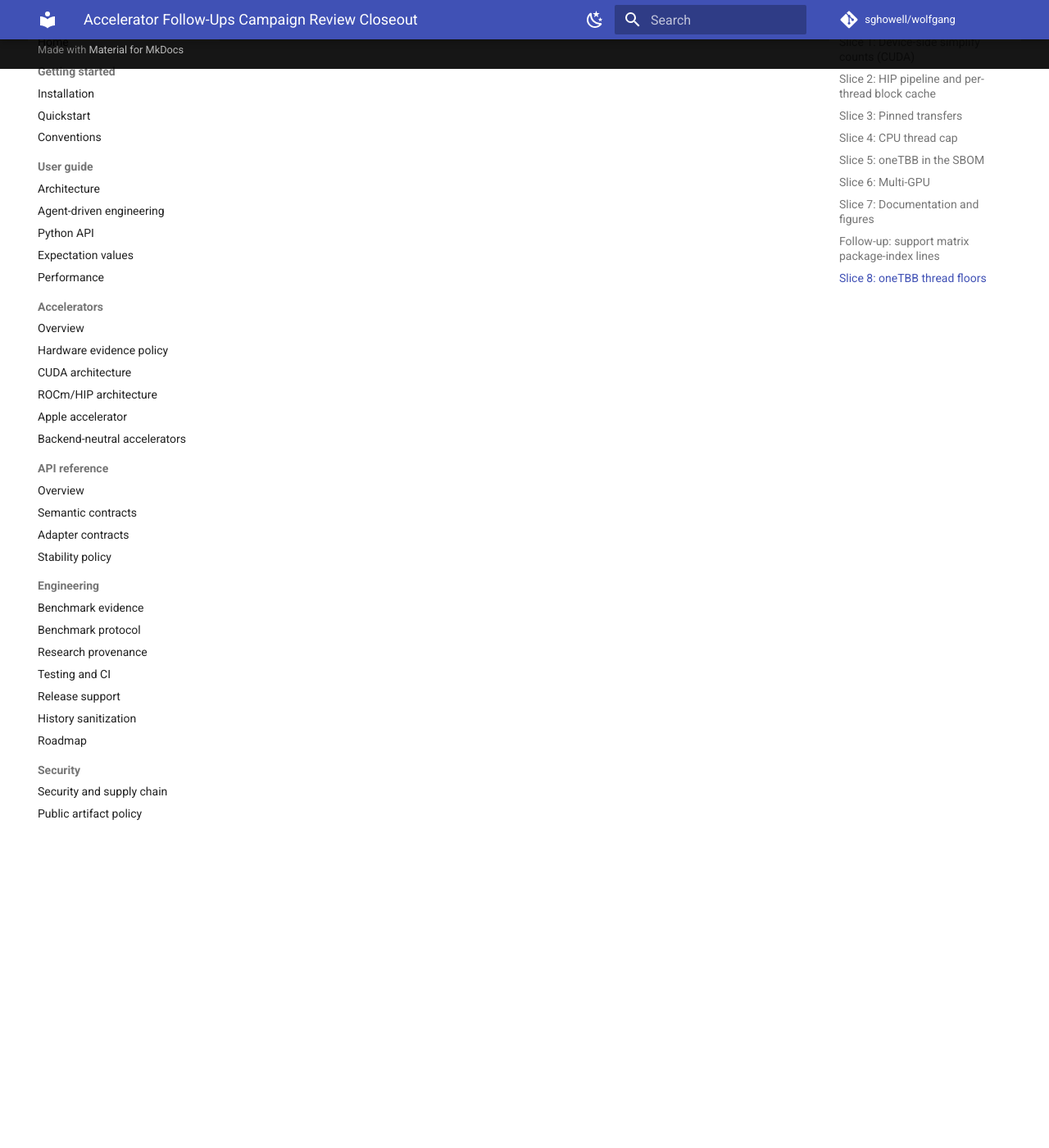
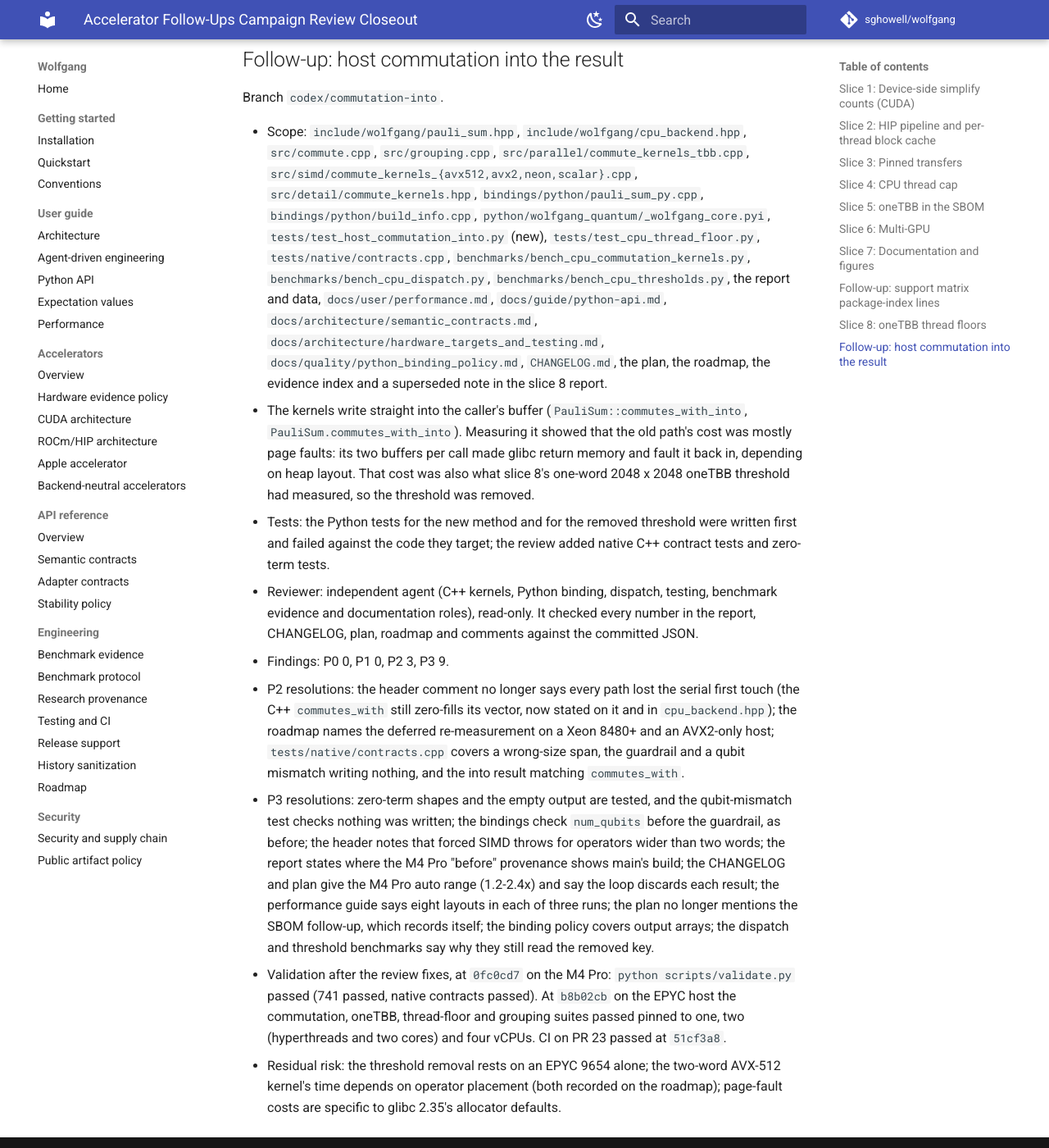
Before and after one commit to sghowell/wolfgang, an MkDocs documentation site: the page built from docs/reviews/accelerator_followups_campaign_2026-11-03.md, in a window 1280 px wide and 1400 px high, scrolled down 12269 px. Shown: the whole window at 82% size. Built offline with MkDocs 1.6.1 and Material for MkDocs 9.7.7, drawn with Linux system fonts in a browser that asks for light colours; comment, search, counter and statistics services are not loaded.

Commit message:
docs: host commutation follow-up review closeout

```diff
--- a/docs/reviews/accelerator_followups_campaign_2026-11-03.md
+++ b/docs/reviews/accelerator_followups_campaign_2026-11-03.md
@@ -513,3 +513,59 @@ Branch `codex/thread-floor`.
   `python scripts/validate.py --profile core` passed (777 passed), and the
   dispatch, equivalence, threads and threshold-benchmark suites passed pinned
   to two hyperthreads, two cores and four vCPUs, and unpinned.
+
+## Follow-up: host commutation into the result
+
+Branch `codex/commutation-into`.
+
+- Scope: `include/wolfgang/pauli_sum.hpp`, `include/wolfgang/cpu_backend.hpp`,
+  `src/commute.cpp`, `src/grouping.cpp`, `src/parallel/commute_kernels_tbb.cpp`,
+  `src/simd/commute_kernels_{avx512,avx2,neon,scalar}.cpp`,
+  `src/detail/commute_kernels.hpp`, `bindings/python/pauli_sum_py.cpp`,
+  `bindings/python/build_info.cpp`, `python/wolfgang_quantum/_wolfgang_core.pyi`,
+  `tests/test_host_commutation_into.py` (new), `tests/test_cpu_thread_floor.py`,
+  `tests/native/contracts.cpp`, `benchmarks/bench_cpu_commutation_kernels.py`,
+  `benchmarks/bench_cpu_dispatch.py`, `benchmarks/bench_cpu_thresholds.py`, the
+  report and data, `docs/user/performance.md`, `docs/guide/python-api.md`,
+  `docs/architecture/semantic_contracts.md`,
+  `docs/architecture/hardware_targets_and_testing.md`,
+  `docs/quality/python_binding_policy.md`, `CHANGELOG.md`, the plan, the roadmap,
+  the evidence index and a superseded note in the slice 8 report.
+- The kernels write straight into the caller's buffer
+  (`PauliSum::commutes_with_into`, `PauliSum.commutes_with_into`). Measuring it
+  showed that the old path's cost was mostly page faults: its two buffers per
+  call made glibc return memory and fault it back in, depending on heap layout.
+  That cost was also what slice 8's one-word 2048 x 2048 oneTBB threshold had
+  measured, so the threshold was removed.
+- Tests: the Python tests for the new method and for the removed threshold were
+  written first and failed against the code they target; the review added native
+  C++ contract tests and zero-term tests.
+- Reviewer: independent agent (C++ kernels, Python binding, dispatch, testing,
+  benchmark evidence and documentation roles), read-only. It checked every
+  number in the report, CHANGELOG, plan, roadmap and comments against the
+  committed JSON.
+- Findings: P0 0, P1 0, P2 3, P3 9.
+- P2 resolutions: the header comment no longer says every path lost the serial
+  first touch (the C++ `commutes_with` still zero-fills its vector, now stated
+  on it and in `cpu_backend.hpp`); the roadmap names the deferred re-measurement
+  on a Xeon 8480+ and an AVX2-only host; `tests/native/contracts.cpp` covers a
+  wrong-size span, the guardrail and a qubit mismatch writing nothing, and the
+  into result matching `commutes_with`.
+- P3 resolutions: zero-term shapes and the empty output are tested, and the
+  qubit-mismatch test checks nothing was written; the bindings check
+  `num_qubits` before the guardrail, as before; the header notes that forced
+  SIMD throws for operators wider than two words; the report states where the
+  M4 Pro "before" provenance shows main's build; the CHANGELOG and plan give the
+  M4 Pro auto range (1.2-2.4x) and say the loop discards each result; the
+  performance guide says eight layouts in each of three runs; the plan no
+  longer mentions the SBOM follow-up, which records itself; the binding policy
+  covers output arrays; the dispatch and threshold benchmarks say why they still
+  read the removed key.
+- Validation after the review fixes, at `0fc0cd7` on the M4 Pro:
+  `python scripts/validate.py` passed (741 passed, native contracts passed). At
+  `b8b02cb` on the EPYC host the commutation, oneTBB, thread-floor and grouping
+  suites passed pinned to one, two (hyperthreads and two cores) and four vCPUs.
+  CI on PR 23 passed at `51cf3a8`.
+- Residual risk: the threshold removal rests on an EPYC 9654 alone; the two-word
+  AVX-512 kernel's time depends on operator placement (both recorded on the
+  roadmap); page-fault costs are specific to glibc 2.35's allocator defaults.
```
